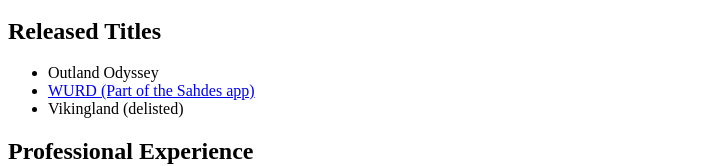
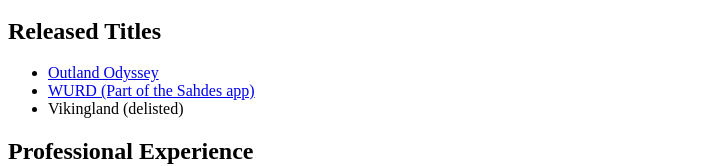
Before and after one commit to Ayrlyn/AlasdairPortfolio, a plain HTML site: page public/about.html in a window 1280 px wide. Shown: the part 314-480 px from the top of the page, without its empty margins (0-728 px from the left). Drawn offline with Linux system fonts and the light colour scheme.

Commit message:
[FIX]Misalligned closing a tag

```diff
--- a/public/about.html
+++ b/public/about.html
@@ -25,7 +25,7 @@
 
   <h2>Released Titles</h2>
   <ul>
-    <li><a href="https://play.google.com/store/apps/details?id=com.PTBenihPermainanInternasional.OutlandOdyssey&hl=en&gl=US"></a>Outland Odyssey</li>
+    <li><a href="https://play.google.com/store/apps/details?id=com.PTBenihPermainanInternasional.OutlandOdyssey&hl=en&gl=US">Outland Odyssey</a></li>
     <li><a href="https://play.google.com/store/apps/details?id=com.stackone.infospec.shades.client&hl=en&gl=US">WURD (Part of the Sahdes app)</a></li>
     <li>Vikingland (delisted)</li>
   </ul>
```
